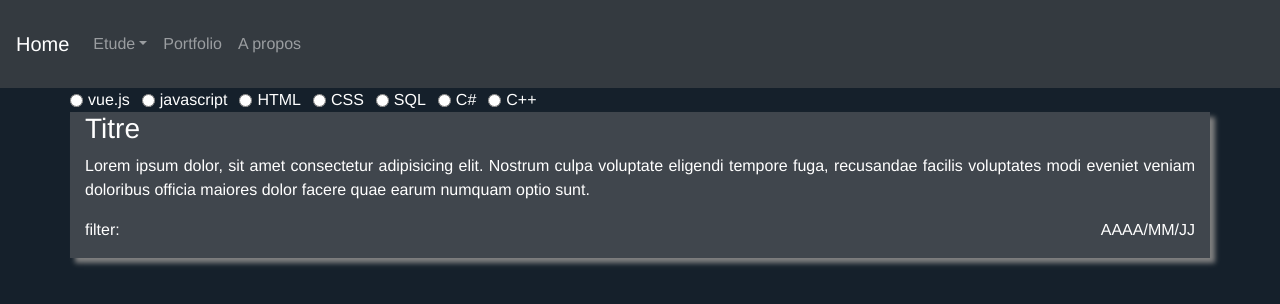
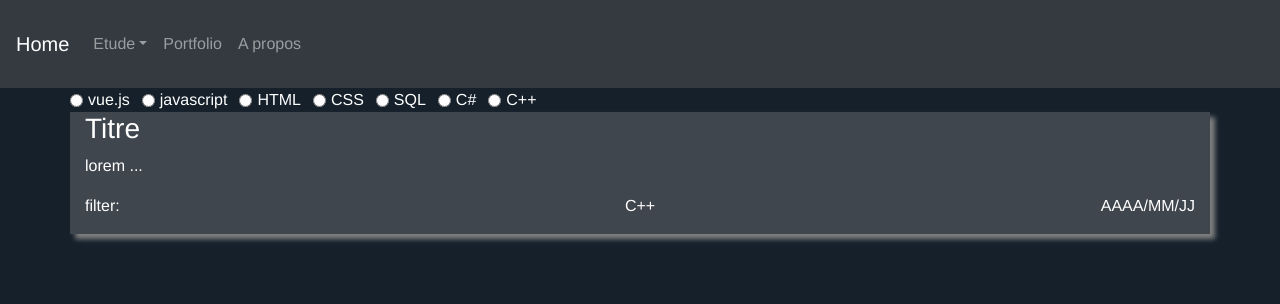
Before and after one commit to Kyowdem/Portfolio, a Vue app: page /portfolio in a window 1280 px wide. Shown: the top 304 px of the page. Built offline with nearby package versions, Linux system fonts and the light colour scheme.

Commit message:
create Summary components

```diff
--- /dev/null
+++ b/src/components/Summary.vue
@@ -0,0 +1,43 @@
+<template>
+  <div>
+    <h3 class="titre">{{ title }}</h3>
+    <p class="text">{{ describe }}</p>
+    <div class="row">
+      <div class="col-md-2 filter"><p>filter:</p></div>
+      <div class="col-md-8">
+        <p v-for="filter in filters" :key="filter">{{ filter }}</p>
+      </div>
+      <div class="col-md-2 date">
+        <p>{{ date }}</p>
+      </div>
+    </div>
+  </div>
+</template>
+
+<script>
+export default {
+  props: {
+    title: String,
+    describe: String,
+    filters: Array,
+    date: String,
+  },
+};
+</script>
+
+<style>
+.project > div {
+  background: rgba(128, 128, 128, 0.4);
+  box-shadow: 5px 5px 5px grey;
+}
+.project .date {
+  text-align: end;
+}
+.project .text {
+  text-align: justify;
+}
+.project .titre,
+.project .filter {
+  text-align: start;
+}
+</style>
--- a/src/views/Portfolio.vue
+++ b/src/views/Portfolio.vue
@@ -19,26 +19,20 @@
     </div>
     <div class="row project">
       <div class="col-md-12">
-        <h3 class="titre">Titre</h3>
-        <p class="text">
-          Lorem ipsum dolor, sit amet consectetur adipisicing elit. Nostrum
-          culpa voluptate eligendi tempore fuga, recusandae facilis voluptates
-          modi eveniet veniam doloribus officia maiores dolor facere quae earum
-          numquam optio sunt.
-        </p>
-        <div class="row">
-          <div class="col-md-2 filter"><p>filter:</p></div>
-          <div class="col-md-8"></div>
-          <div class="col-md-2 date"><p>AAAA/MM/JJ</p></div>
-        </div>
+        <Summary title="Titre" describe="lorem ..." :filters="['C++']" date="AAAA/MM/JJ"></Summary>
       </div>
     </div>
   </div>
 </template>
 
 <script>
+import Summary from '@/components/Summary.vue'
+
 export default {
   name: "Portfolio",
+  components: {
+    Summary
+  },
   data() {
     return {
       filters: ["vue.js", "javascript", "HTML", "CSS", "SQL", "C#", "C++"],
@@ -49,21 +43,6 @@ export default {
 </script>
 
 <style>
-.project > div {
-  background: rgba(128, 128, 128, 0.4);
-  box-shadow: 5px 5px 5px grey;
-}
-.project .date {
-  text-align: end;
-}
-.project .text {
-  text-align: justify;
-}
-.project .titre,
-.project .filter {
-  text-align: start;
-}
-
 .filter .form-check,
 .filter .form-check > label,
 .filter .form-check > input {
```
